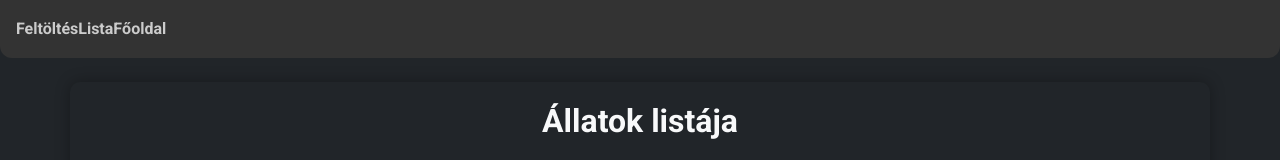
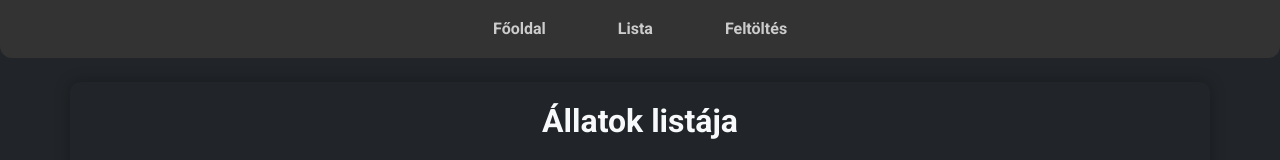
Before and after one commit to bandiiskola/MenhelyProjekt, an Angular app in the folder Menhely/: page /lista in a window 1280 px wide. Shown: the top 160 px of the page. Built offline with nearby package versions, Linux system fonts and the light colour scheme; no server answers.

Commit message:
kisebb javítások

```diff
--- a/Menhely/src/app/app.component.css
+++ b/Menhely/src/app/app.component.css
@@ -9,11 +9,13 @@
     padding: 1rem;
     border-bottom-left-radius: 0.75rem;
     border-bottom-right-radius: 0.75rem;
+    text-align: center;
   }
 
   header a{
     text-decoration: none;
     color: #ccc;
+    margin: 2.25rem;
   }
 
   body {
--- a/Menhely/src/app/app.component.html
+++ b/Menhely/src/app/app.component.html
@@ -7,9 +7,9 @@
 </head>
 <body class="bg-dark">
     <header>
-            <a [routerLink]="'/feltoltes'">Feltöltés</a>
-            <a [routerLink]="'/lista'">Lista</a>
-            <a [routerLink]="''">Főoldal</a>
+        <a [routerLink]="''">Főoldal</a>
+        <a [routerLink]="'/lista'">Lista</a>
+        <a [routerLink]="'/feltoltes'">Feltöltés</a>
     </header>
     <router-outlet></router-outlet>
 </body>
--- a/Menhely/src/app/lista/lista.component.html
+++ b/Menhely/src/app/lista/lista.component.html
@@ -29,9 +29,9 @@
         <td>{{ pet.nem === 1 ? 'Hím' : 'Nőstény' }}</td>
         <td>{{ pet.chip }}</td>
         <td>{{ pet.faj }}</td>
-        <td>{{ pet.veszettseg ? 'Igen' : 'Nem' }}</td>
-        <td>{{ pet.parvo ? 'Igen' : 'Nem' }}</td>
-        <td>{{ pet.fereghajto ? 'Igen' : 'Nem' }}</td>
+        <td>{{ pet.veszettseg ? '✔' : 'X' }}</td>
+        <td>{{ pet.parvo ? '✔' : 'X' }}</td>
+        <td>{{ pet.fereghajto ? '✔' : 'X' }}</td>
         <td>{{ pet.datum }}</td>
         <td><button class="btn btn-dark" (click)="modosit(pet.id)">Módosít</button></td>
         <td><button class="btn btn-dark btn-outline-danger" (click)="torol(pet.id)">Töröl</button></td>
```
